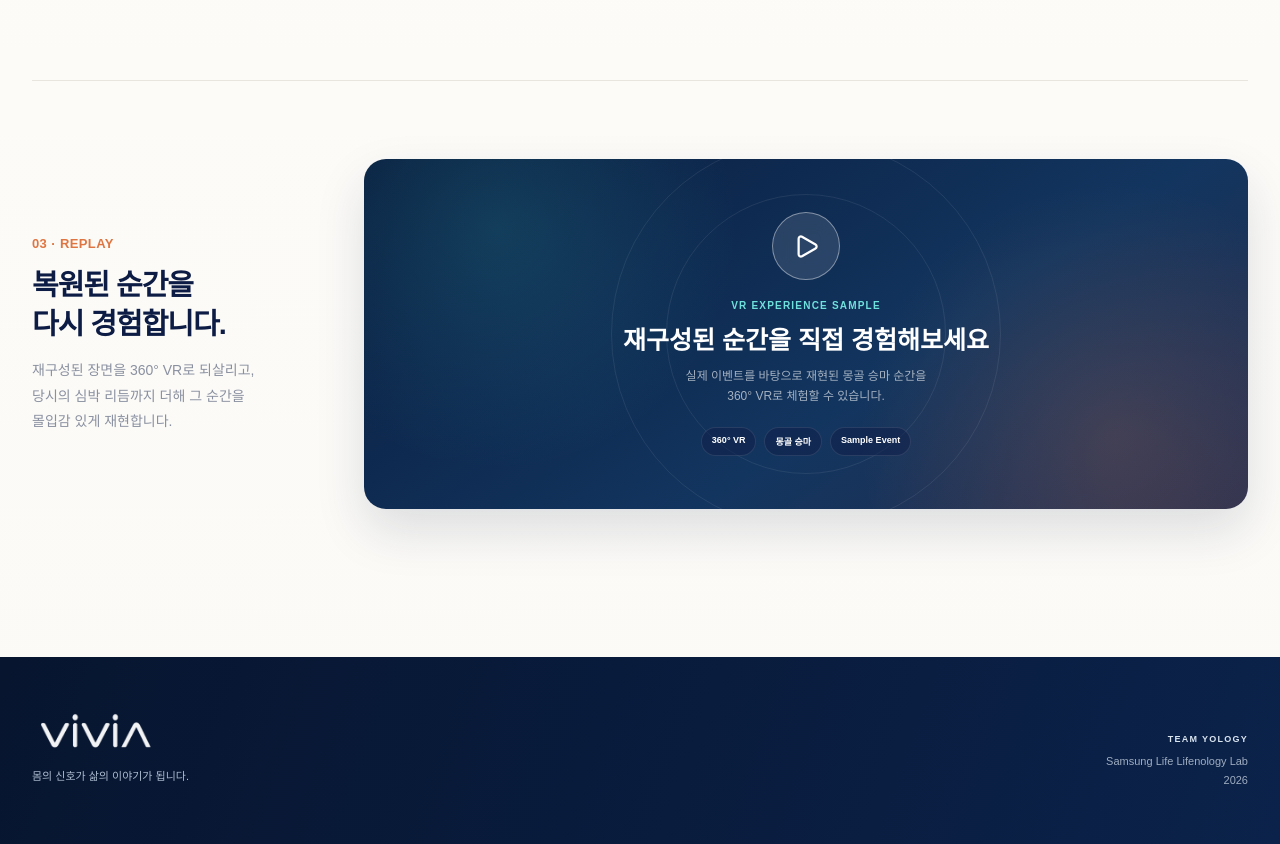
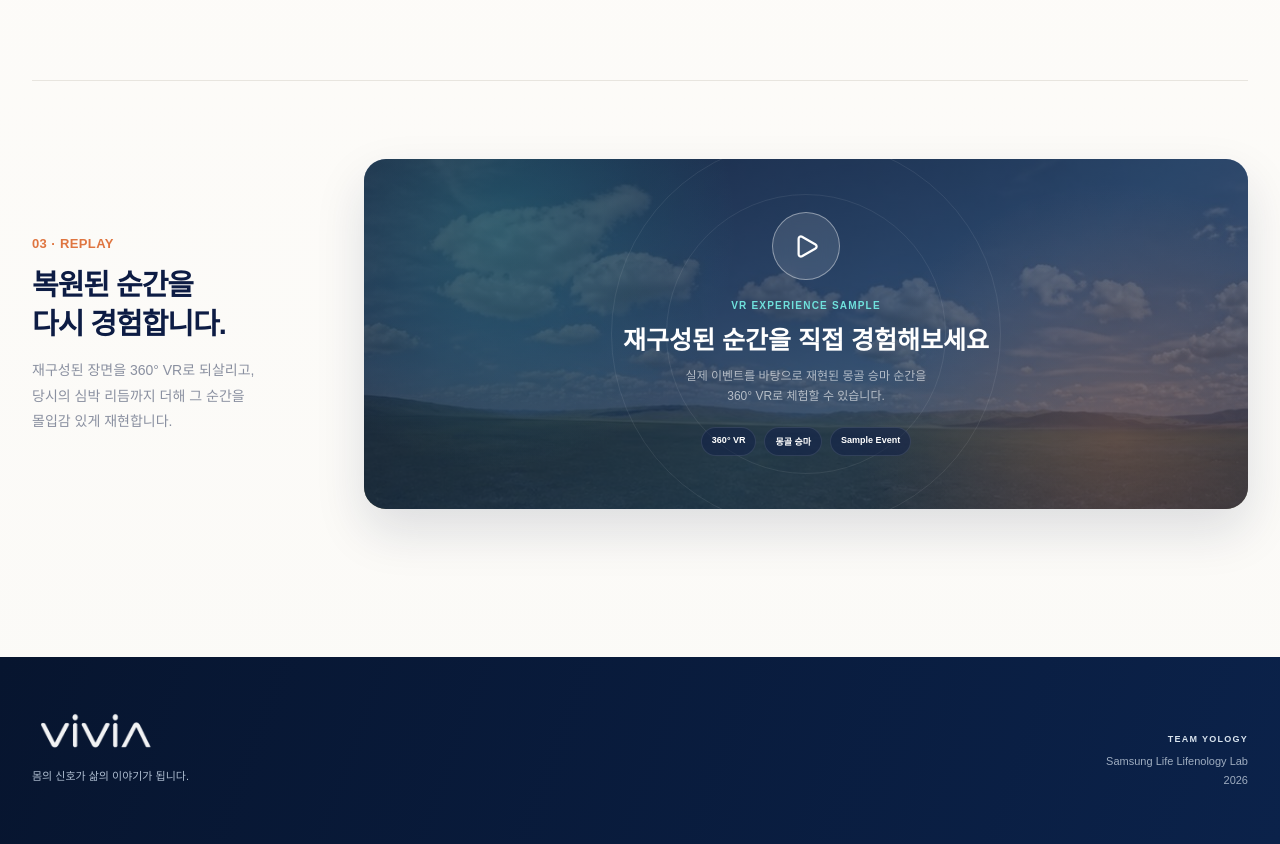
Before and after one commit to rlakdus/yology, a React (Vite) app in the folder frontend/: page /how-it-works in a window 1280 px wide. Shown: the part 1420-2264 px from the top of the page. Built offline with nearby package versions, Linux system fonts and the light colour scheme; no server answers; what @react-three/xr would draw is missing.

Commit message:
add thumbnail

```diff
--- a/frontend/src/pages/HowItWorks.tsx
+++ b/frontend/src/pages/HowItWorks.tsx
@@ -803,6 +803,10 @@ const HowItWorks = () => {
             }}
           >
 
+            <div className="hiw-replay-photo" aria-hidden="true" />
+
+            <div className="hiw-replay-tint" aria-hidden="true" />
+
             <div className="hiw-replay-orbit orbit-one" />
 
             <div className="hiw-replay-orbit orbit-two" />
--- a/frontend/src/styles/howItWorks.css
+++ b/frontend/src/styles/howItWorks.css
@@ -1302,43 +1302,73 @@ body {
 
   border-radius: 22px;
 
+  box-shadow:
+    0 22px 50px
+    rgba(12, 32, 71, 0.13);
+
+  transition:
+    transform 0.26s ease,
+    box-shadow 0.26s ease;
+}
+
+.hiw-replay:hover {
+  transform: translateY(-5px);
+
+  box-shadow:
+    0 30px 58px
+    rgba(12, 32, 71, 0.2);
+}
+
+.hiw-replay-photo {
+  position: absolute;
+
+  z-index: 0;
+
+  inset: 0;
+
+  background-image: url("/assets/mongolia-thumb.jpg");
+  background-size: cover;
+  background-position: center 62%;
+
+  transform: scale(1.04);
+
+  transition: transform 0.4s ease;
+}
+
+.hiw-replay:hover .hiw-replay-photo {
+  transform: scale(1.09);
+}
+
+.hiw-replay-tint {
+  position: absolute;
+
+  z-index: 1;
+
+  inset: 0;
+
   background:
     radial-gradient(
       circle at 15% 20%,
-      rgba(53, 200, 197, 0.16),
+      rgba(53, 200, 197, 0.22),
       transparent 30%
     ),
     radial-gradient(
       circle at 85% 80%,
-      rgba(244, 135, 77, 0.17),
+      rgba(244, 135, 77, 0.22),
       transparent 32%
     ),
     linear-gradient(
       145deg,
-      #0a1c3e,
-      #12355f 60%,
-      #3a2a43 135%
+      rgba(9, 21, 47, 0.82),
+      rgba(15, 44, 79, 0.72) 60%,
+      rgba(47, 34, 54, 0.72) 135%
     );
-
-  box-shadow:
-    0 22px 50px
-    rgba(12, 32, 71, 0.13);
-
-  transition:
-    transform 0.26s ease,
-    box-shadow 0.26s ease;
-}
-
-.hiw-replay:hover {
-  transform: translateY(-5px);
-
-  box-shadow:
-    0 30px 58px
-    rgba(12, 32, 71, 0.2);
 }
 
 .hiw-replay-orbit {
   position: absolute;
+
+  z-index: 1;
 
   left: 50%;
   top: 50%;
```
Also changed, not shown: frontend/public/assets/mongolia-thumb.jpg (added).
